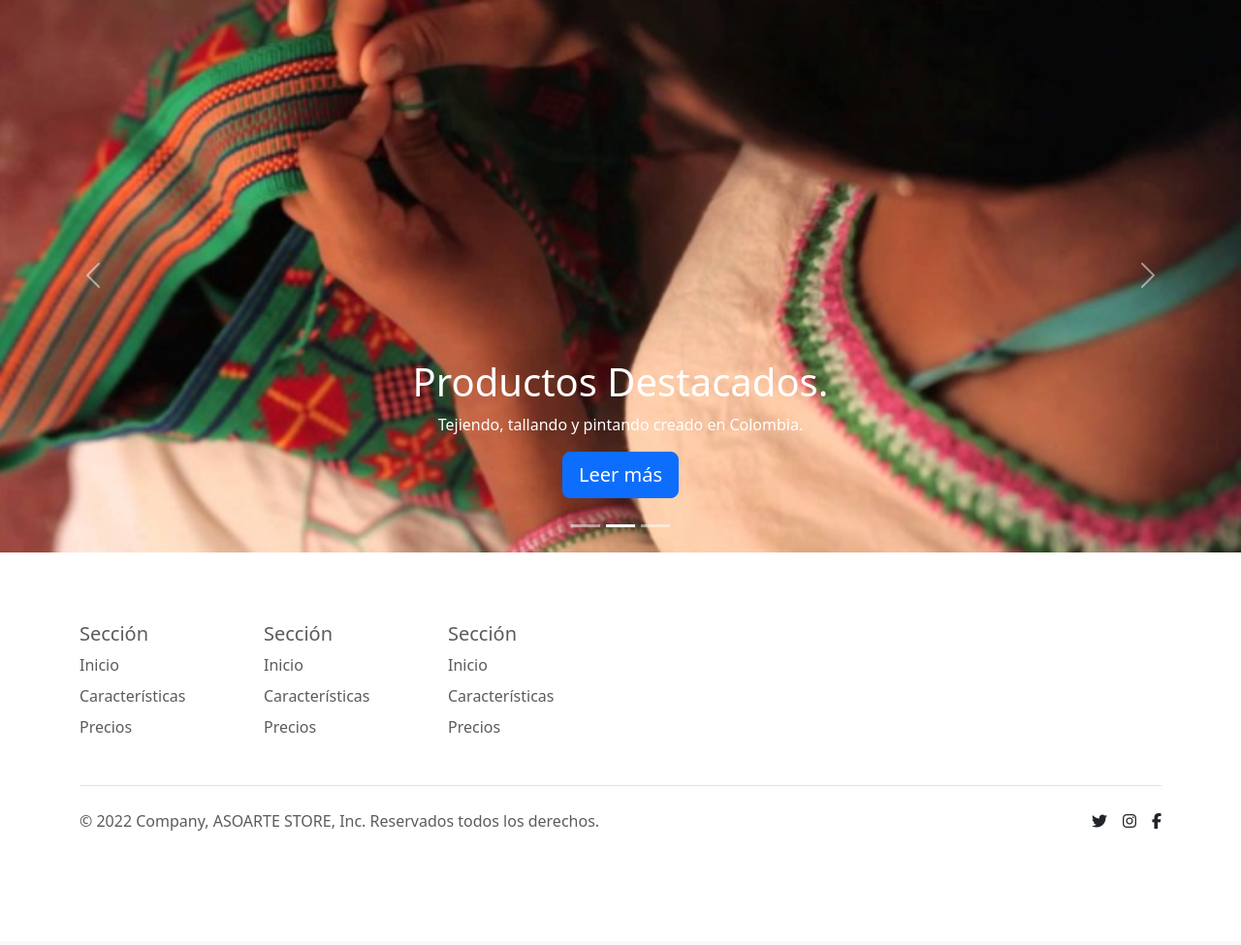
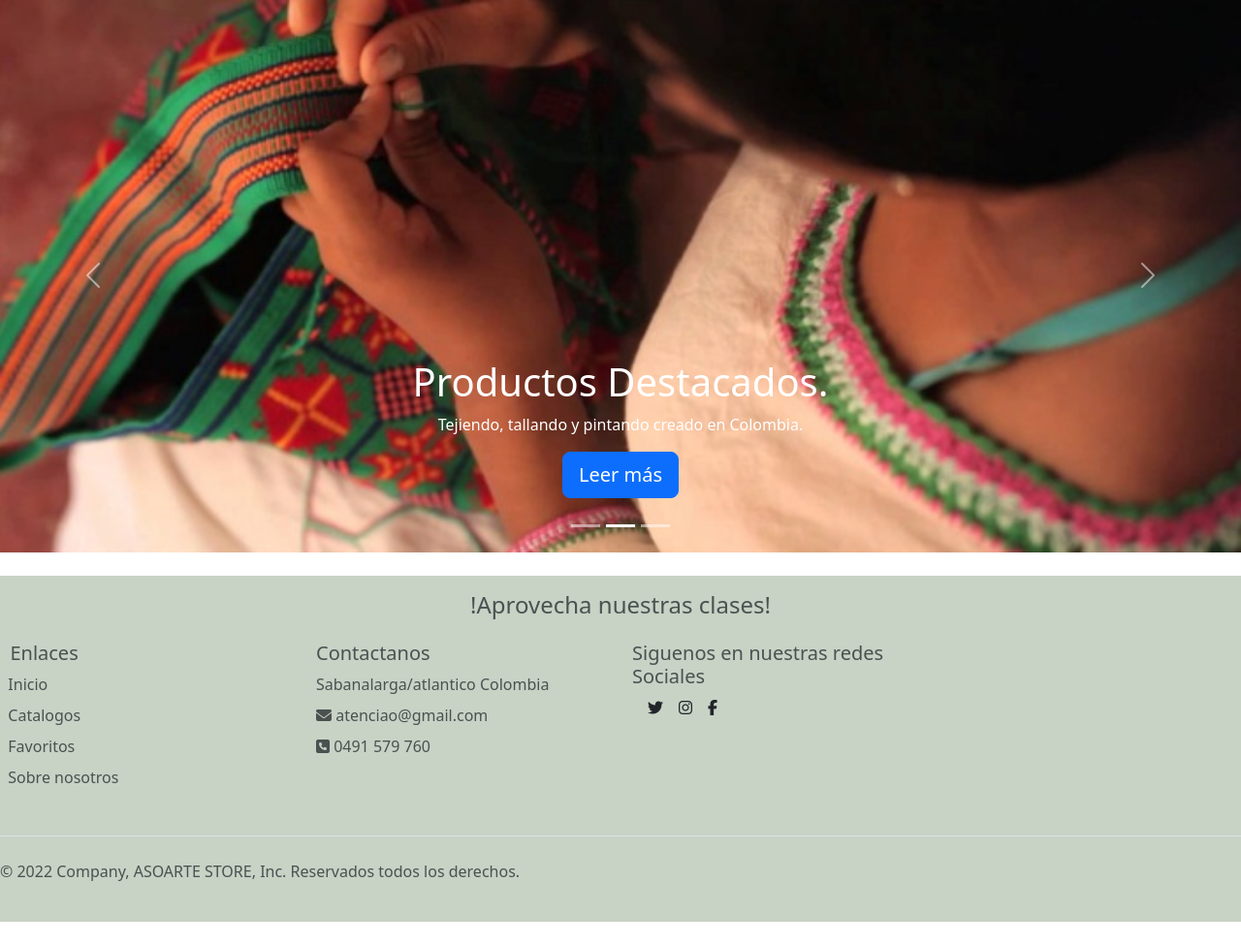
Before and after one commit to SandraManuelNelson/base, a Django app: page / in a window 1280 px wide. Shown: the part 84-1059 px from the top of the page at 97% size. Before the commit the page ends 941 px from the top, so only its background shows below. Run offline with Django 3.2, Linux system fonts and the light colour scheme; some libraries are stand-ins or nearby versions.

Commit message:
modif footer

```diff
--- a/templates/partials/body.html
+++ b/templates/partials/body.html
@@ -39,43 +39,38 @@
         </div>
       </body>
 <br>
-<div class="container">
-<footer class="py-5">
+<div>
+<footer style="background-color: #c8d2c5;">
+  <div  class="text-center p-3"><h4> !Aprovecha nuestras clases!</h4> </div>
   <div class="row">
-  <div class="col-6 col-md-2 mb-3">
-  <h5>Sección</h5>
+  <div class="col-lg-3 col-md-6 mb-3">
+  <h5>&nbsp;&nbsp;Enlaces</h5>
   <ul class="nav flex-column">
-  <li class="nav-item mb-2"><a href="#" class="nav-link p-0 text-muted">Inicio</a></li>
-  <li class="nav-item mb-2"><a href="#" class="nav-link p-0 text-muted">Características</a></li>
-  <li class="nav-item mb-2"><a href="#" class="nav-link p-0 text-muted">Precios</a></li>
+  <li class="nav-item mb-2"><a href="#" class="nav-link p-0 text-muted">&nbsp;&nbsp;Inicio</a></li>
+  <li class="nav-item mb-2"><a href="#" class="nav-link p-0 text-muted">&nbsp;&nbsp;Catalogos</a></li>
+  <li class="nav-item mb-2"><a href="#" class="nav-link p-0 text-muted">&nbsp;&nbsp;Favoritos</a></li>
+  <li class="nav-item mb-2"><a href="#" class="nav-link p-0 text-muted">&nbsp;&nbsp;Sobre nosotros</a></li>
   </ul>
   </div>
-  <div class="col-6 col-md-2 mb-3">
-  <h5>Sección</h5>
-  <ul class="nav flex-column">
-  <li class="nav-item mb-2"><a href="#" class="nav-link p-0 text-muted">Inicio</a></li>
-  <li class="nav-item mb-2"><a href="#" class="nav-link p-0 text-muted">Características</a></li>
-  <li class="nav-item mb-2"><a href="#" class="nav-link p-0 text-muted">Precios</a></li>
-  </ul>
+  <div class="col-lg-3 col-md-6 mb-3">
+    <h5>Contactanos</h5>
+    <ul class="nav flex-column">
+    <li class="nav-item mb-2"><a href="#" class="nav-link p-0 text-muted">Sabanalarga/atlantico Colombia </a></li>
+    <li class="nav-item mb-2"><a href="#" class="nav-link p-0 text-muted"> <i class="fa fa-envelope" aria-hidden="true"></i> atenciao@gmail.com</a></li>
+    <li class="nav-item mb-2"><a href="#" class="nav-link p-0 text-muted"><i class="fa fa-phone-square" aria-hidden="true"></i> 0491 579 760</a></li>
+    </ul>
   </div>
-  <div class="col-6 col-md-2 mb-3">
-  <h5>Sección</h5>
-  <ul class="nav flex-column">
-  <li class="nav-item mb-2"><a href="#" class="nav-link p-0 text-muted">Inicio</a></li>
-  <li class="nav-item mb-2"><a href="#" class="nav-link p-0 text-muted">Características</a></li>
-  <li class="nav-item mb-2"><a href="#" class="nav-link p-0 text-muted">Precios</a></li>
-  </ul>
-  </div>
-  <div class="col-md-5 offset-md-1 mb-3">
+  <div class="col-lg-3 col-md-6 mb-3">
+    <h5>Siguenos en nuestras redes Sociales</h5>
+    <ul class="list-unstyled d-flex">
+      <li class="ms-3"><a class="link-dark" href="#"><i class="fa fa-twitter" aria-hidden="true"></i><use xlink:href="#twitter"></use></svg></a></li>
+      <li class="ms-3"><a class="link-dark" href="http://www.w3.org/2000/svg"><i class="fa fa-instagram" aria-hidden="true"></i><use xlink:href="#instagram"></use></svg></a></li>
+      <li class="ms-3"><a class="link-dark" href="#"><i class="fa fa-facebook"></i><use xlink:href="#facebook"></use></svg></a></li>
+      </ul>
   </div>
   </div>
   <div class="d-flex flex-column flex-sm-row justify-content-between py-4 my-4 border-top">
   <p>© 2022 Company, ASOARTE STORE, Inc. Reservados todos los derechos.</p>
-  <ul class="list-unstyled d-flex">
-  <li class="ms-3"><a class="link-dark" href="#"><i class="fa fa-twitter" aria-hidden="true"></i><use xlink:href="#twitter"></use></svg></a></li>
-  <li class="ms-3"><a class="link-dark" href="http://www.w3.org/2000/svg"><i class="fa fa-instagram" aria-hidden="true"></i><use xlink:href="#instagram"></use></svg></a></li>
-  <li class="ms-3"><a class="link-dark" href="#"><i class="fa fa-facebook"></i><use xlink:href="#facebook"></use></svg></a></li>
-  </ul>
   </div>
   </footer>
 </div>
```
Also changed, not shown: db.sqlite3, media/productos/televison_3pePLlP.jpg (added), media/productos/televison_BY6DLXB.jpg (added), media/productos/televison_c5AvaPJ.jpg (added).
